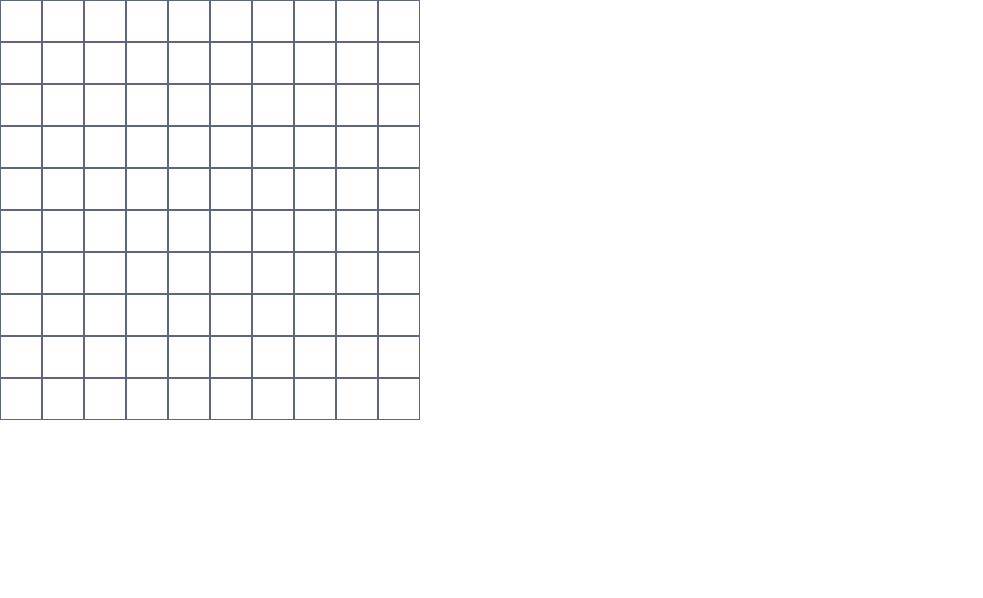
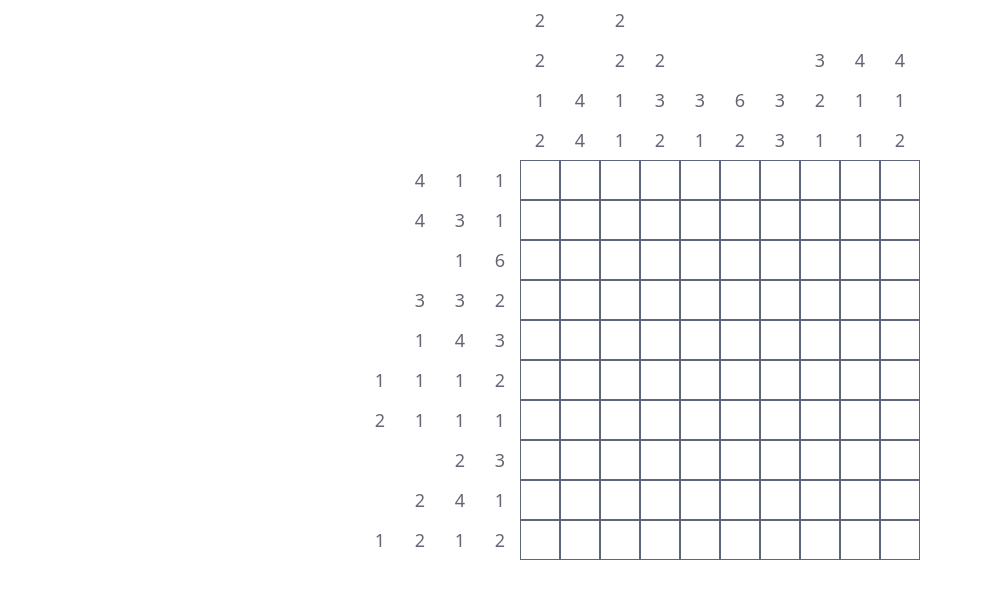
Before and after one commit to psychmic/nonogram, a React (Vite) app: page / in a window 1280 px wide. Shown: the top 598 px of the page, without its empty margins (0-983 px from the left). Built offline with nearby package versions, Linux system fonts and the light colour scheme.

Commit message:
col + row hints

```diff
--- a/src/App.css
+++ b/src/App.css
@@ -1,14 +1,59 @@
-.grid {
+.nonogram {
     --cell-size: 40px;
     --cell-color: #bdcaff;
     --border-color: #5f657b;
+    display: grid;
+    grid-template-columns: auto 1fr;
+    grid-template-rows: auto 1fr;
+    width: fit-content;
+    margin: 0 auto;
 }
 
-.row {
+.col-hints {
+    grid-column: 2;
+    display: flex;
+    justify-content: space-around;
+    align-items: end;
+}
+
+.col-hints .hint-group {
+    display: flex;
+    flex-direction: column;
+}
+
+.row-hints {
+    grid-row: 2;
+    display: flex;
+    flex-direction: column;
+    justify-content: space-around;
+    align-items: end;
+}
+
+.row-hints .hint-group {
+    display: flex;
+    justify-content: flex-end;
+    align-items: center;
+}
+
+.hint-group .hint {
+    display: flex;
+    justify-content: center;
+    align-items: center;
+    width: var(--cell-size);
+    height: var(--cell-size);
+}
+
+.grid {
+    grid-column: 2;
+    grid-row: 2;
+    width: fit-content;
+}
+
+.grid .row {
     display: flex;
 }
 
-.cell {
+.grid .cell {
     height: var(--cell-size);
     width: var(--cell-size);
     color: var(--cell-color);
@@ -21,6 +66,6 @@
     cursor: pointer;
 }
 
-.filled {
+.grid .filled {
     background: var(--cell-color);
 }
--- a/src/App.tsx
+++ b/src/App.tsx
@@ -1,12 +1,12 @@
 import './App.css'
-import Grid from './components/Grid'
+import Nonogram from './components/Nonogram'
 
 function App() {
 
 
     return (
       <>
-        <Grid height={10} width={10}/>
+        <Nonogram />
       </>
     )
 }
--- /dev/null
+++ b/src/components/ColomnHints.tsx
@@ -0,0 +1,25 @@
+
+
+type ColomnHintsParamsType = {
+    hints: number[][],
+}
+
+function ColomnHints({ hints }: ColomnHintsParamsType) {
+
+
+    return (
+        <div className="col-hints">
+            {hints.map((col, colIndex) =>
+                <div className="hint-group" key={colIndex}>
+                    {col.map((hint, hintIndex) =>
+                        <span className="hint" key={hintIndex}>
+                            {hint}
+                        </span>
+                    )}
+                </div>
+            )}
+        </div>
+    );
+}
+
+export default ColomnHints;
--- /dev/null
+++ b/src/components/Nonogram.tsx
@@ -0,0 +1,42 @@
+import ColomnHints from "./ColomnHints";
+import Grid from "./Grid";
+import RowHints from "./RowHints";
+
+function Nonogram() {
+
+    const rowHints = [
+        [4, 1, 1],
+        [4, 3, 1],
+        [1, 6],
+        [3, 3, 2],
+        [1, 4, 3],
+        [1, 1, 1, 2],
+        [2, 1, 1, 1],
+        [2, 3],
+        [2, 4, 1],
+        [1, 2, 1, 2],
+    ];
+
+    const colHints = [
+        [2, 2, 1, 2],
+        [4, 4],
+        [2, 2, 1, 1],
+        [2, 3, 2],
+        [3, 1],
+        [6, 2],
+        [3, 3],
+        [3, 2, 1],
+        [4, 1, 1],
+        [4, 1, 2],
+    ];
+
+    return (
+        <div className="nonogram">
+            <ColomnHints hints={colHints} />
+            <RowHints hints={rowHints} />
+            <Grid height={10} width={10} />
+        </div>
+    );
+}
+
+export default Nonogram;
--- /dev/null
+++ b/src/components/RowHints.tsx
@@ -0,0 +1,24 @@
+
+
+type RowHintsParamsType = {
+    hints: number[][],
+}
+
+function RowHints({ hints }: RowHintsParamsType) {
+
+    return (
+        <div className="row-hints">
+            {hints.map((row, rowIndex) =>
+                <div className="hint-group" key={rowIndex}>
+                    {row.map((hint, hintIndex) =>
+                        <span className="hint" key={hintIndex}>
+                            {hint}
+                        </span>
+                    )}
+                </div>
+            )}
+        </div>
+    );
+}
+
+export default RowHints;
--- a/src/index.css
+++ b/src/index.css
@@ -40,7 +40,10 @@
   }
 }
 
+* {
+  box-sizing: border-box;
+}
+
 body {
   margin: 0;
-  box-sizing: border-box;
 }
```
